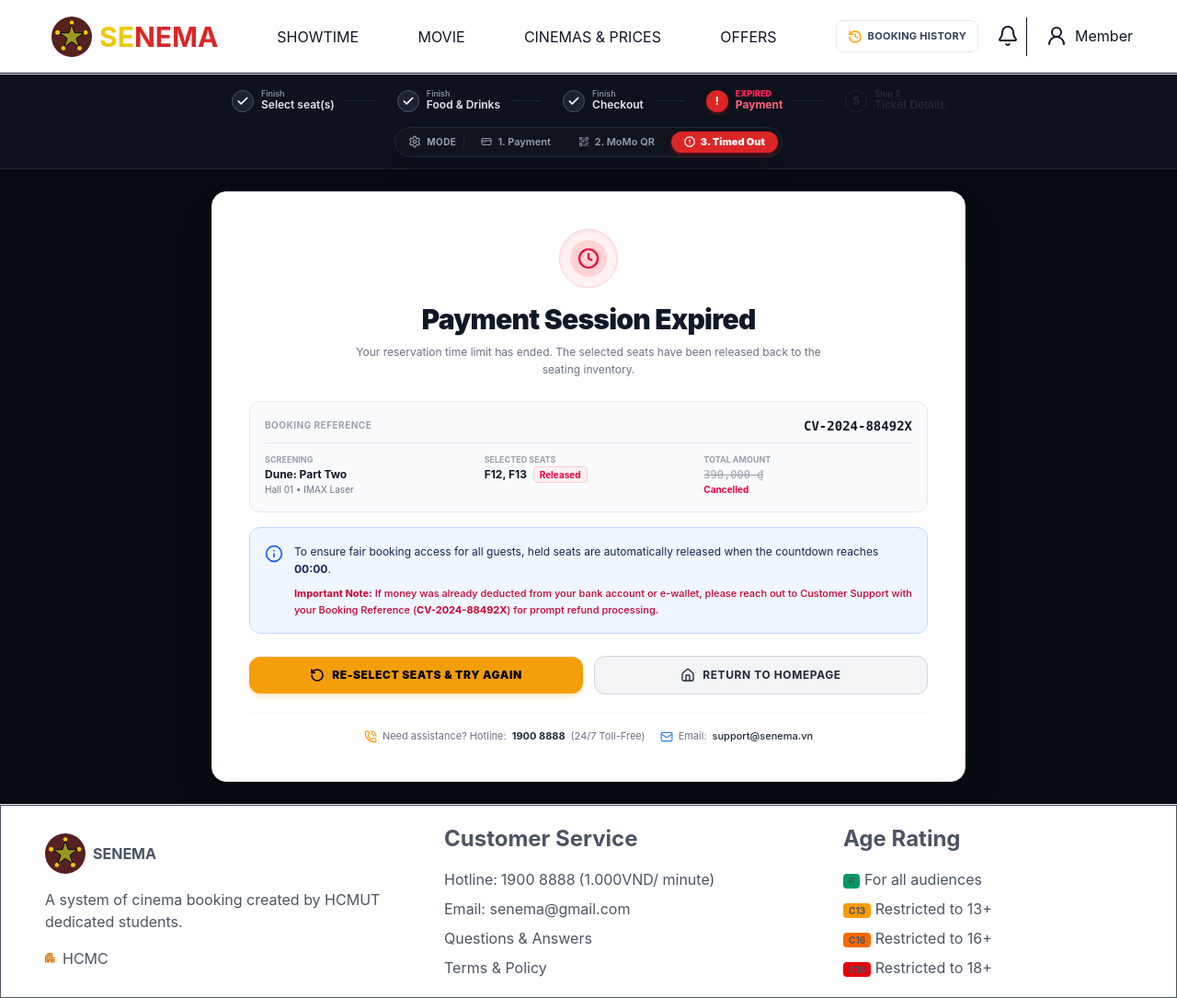
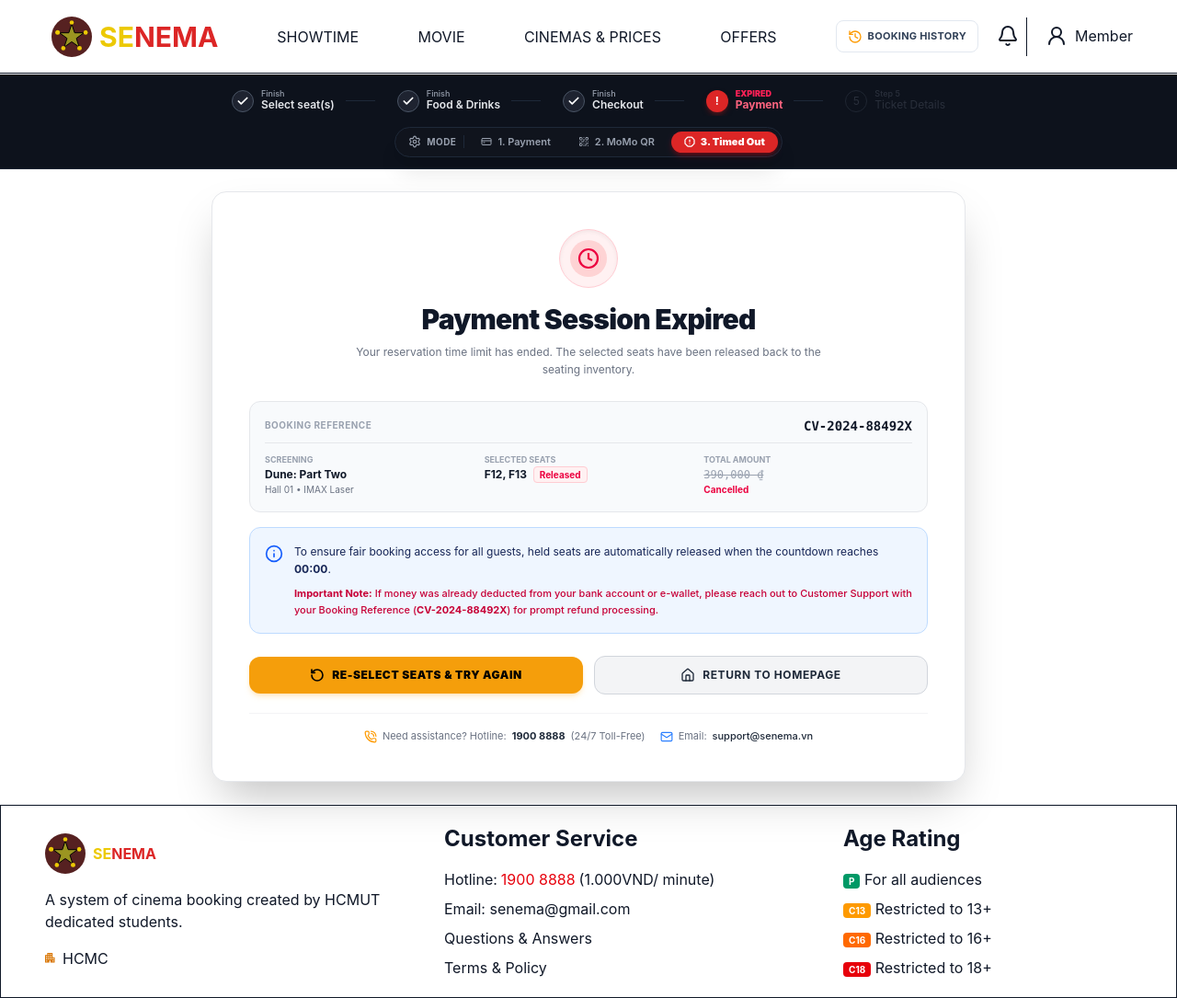
Before and after one commit to Vinhxus/Cinema, a React (Vite) app in the folder fe/: page /failure in a window 1280 px wide. Shown: the whole page at 92% size. Built offline with nearby package versions, Linux system fonts and the light colour scheme.

Commit message:
Update Failure.tsx

```diff
--- a/fe/src/pages/Failure.tsx
+++ b/fe/src/pages/Failure.tsx
@@ -11,46 +11,16 @@ export default function Failure() {
     // Đếm ngược ngầm 15 giây tự chuyển về homepage
     useEffect(() => {
         const timer = setTimeout(() => {
-            navigate('/homepage');
+            navigate('/');
         }, 15000);
 
         return () => clearTimeout(timer);
     }, [navigate]);
 
     return (
-        <div className="failure-page-root min-h-screen bg-[#070B12] flex flex-col font-sans select-none text-gray-200">
-            {/* Đồng bộ Header & Footer nền trắng chữ rõ nét */}
-            <style>{`
-        .failure-page-root > div:first-child button,
-        .failure-page-root > div:first-child span:not(.font-bold) {
-          color: #1f2937 !important;
-        }
-
-        .failure-page-root footer,
-        .failure-page-root > div:last-child {
-          background-color: #ffffff !important;
-          border-top: 1px solid #e5e7eb !important;
-        }
-
-        .failure-page-root footer *,
-        .failure-page-root > div:last-child * {
-          color: #4b5563 !important;
-        }
-
-        .failure-page-root footer h4,
-        .failure-page-root > div:last-child h4 {
-          color: #111827 !important;
-          font-weight: 700 !important;
-        }
-
-        .failure-page-root footer strong,
-        .failure-page-root > div:last-child strong {
-          color: #dc2626 !important;
-        }
-      `}</style>
-
-            {/* Header */}
-            <div className="w-full text-gray-900 bg-white border-b border-gray-200">
+        <div className="failure-page-root min-h-screen bg-white flex flex-col font-sans select-none text-gray-900">
+            {/* Header đồng bộ nền trắng */}
+            <div className="w-full text-gray-900 bg-white border-b border-gray-100">
                 <Header />
             </div>
 
@@ -63,7 +33,7 @@ export default function Failure() {
             </main>
 
             {/* Footer */}
-            <div className="w-full mt-auto">
+            <div className="w-full mt-auto border-t border-gray-100">
                 <Footer />
             </div>
         </div>
```
